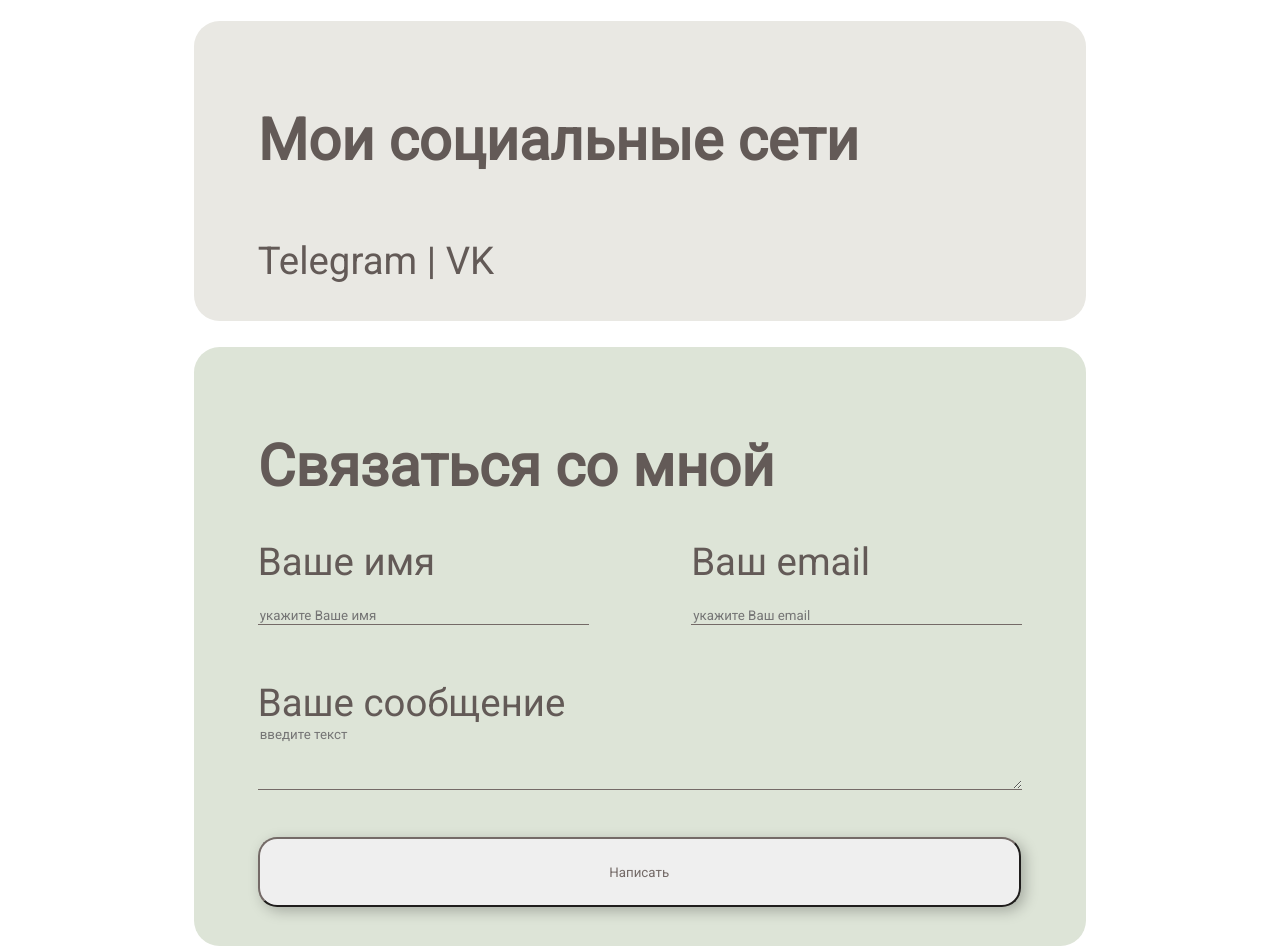
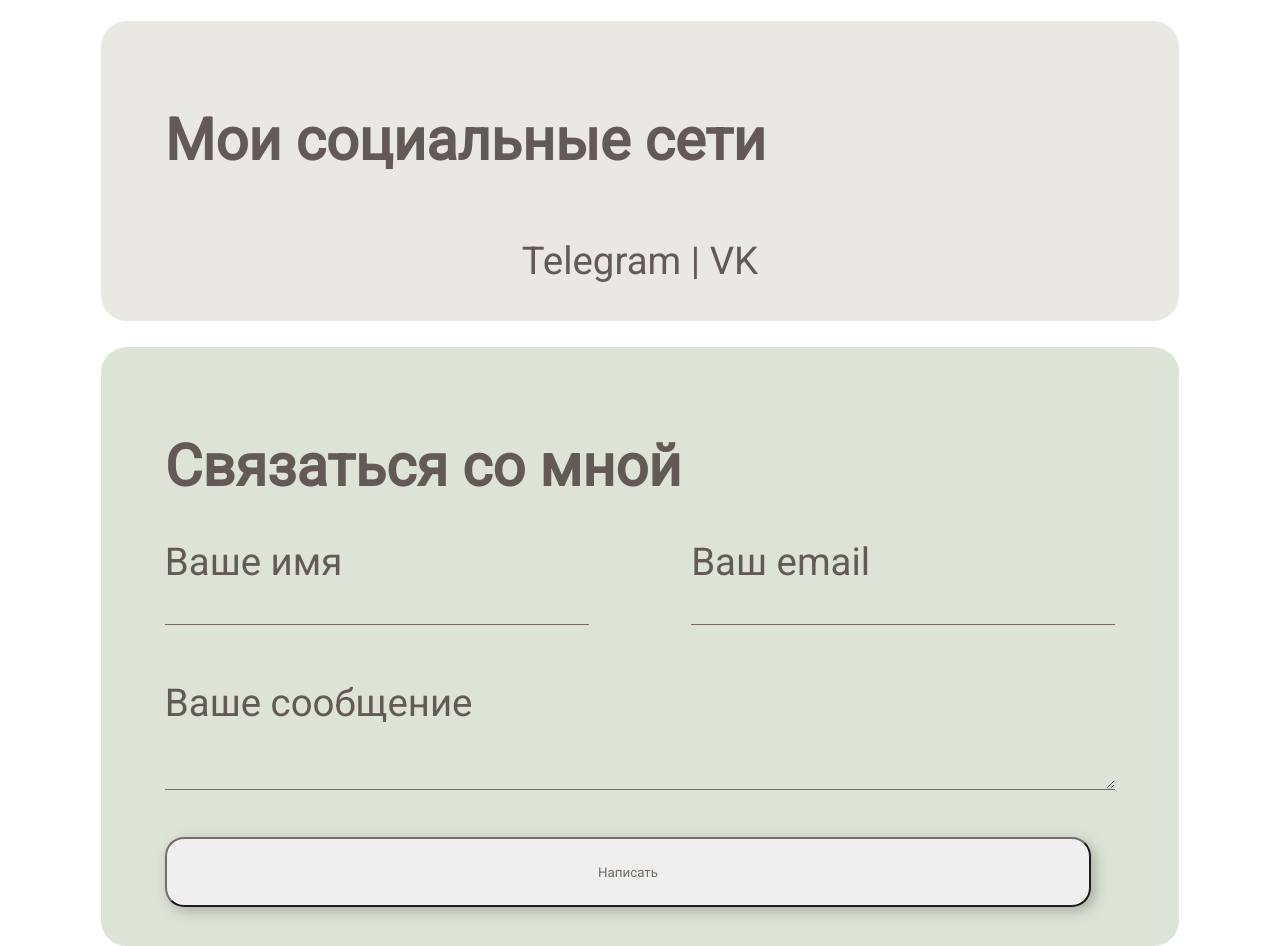
Before and after one commit to LyazginaD/CV, a plain HTML site: page Contacts.html in a window 1280 px wide. Drawn offline with Linux system fonts and the light colour scheme.

Commit message:
Add files via upload

```diff
--- a/Contacts.html
+++ b/Contacts.html
@@ -22,21 +22,21 @@
                     <label for="name">
                         Ваше имя
                     </label>
-                    <input type="text" id="name" placeholder="укажите Ваше имя">
+                    <input type="text" id="name" placeholder="">
                     </div>
 
                     <div class="form-group">
                         <label for="email">
                             Ваш email
                         </label>
-                        <input type="text" id="email" placeholder="укажите Ваш email">
+                        <input type="text" id="email" placeholder="">
                     </div>
                 </div>
                 <div class="form-group">
                     <label for="message">
                         Ваше сообщение
                     </label>
-                    <textarea id="message" rows="4" cols="20" placeholder="введите текст"></textarea>
+                    <textarea id="message" rows="4" cols="20" placeholder=""></textarea>
                 </div>
                 <input class="bttn" type="submit" value="Написать">
             </form>
--- a/styles.css
+++ b/styles.css
@@ -8,12 +8,13 @@
 body {
     background-color: rgb(255, 255, 255);
     color: rgb(99, 90, 87);
-font-size: 3vw;
-font-weight: normal;
-font-family:'Roboto', sans-serif;
-padding: 1vw
+    font-size: 3vw;
+    font-weight: normal;
+    font-family:'Roboto', sans-serif;
+    padding: 1vw
 /*font: normal 14px 'Roboto', sans-serif*/
 }
+
 
 a {
     color:rgb(99, 90, 87);
@@ -90,7 +91,7 @@ a:active {
     padding: 1vw;
     margin-bottom: 2vw;
     border-radius: 2vw;
-    width: 70%;
+    width: 85%;
     margin-left: auto;
     margin-right: auto;
 }
@@ -118,6 +119,7 @@ a:active {
 
 .contacty {
     padding: 2vw 4vw;
+    text-align: center;
 }
 
 .form-group {
@@ -156,5 +158,5 @@ a:active {
     border-radius: 1.5vw;
     box-shadow: 4px 4px 14px rgba(0, 0, 0, 0.25);
     font-family: inherit;
-    position:relative;
+    position: relative;
 }
```
